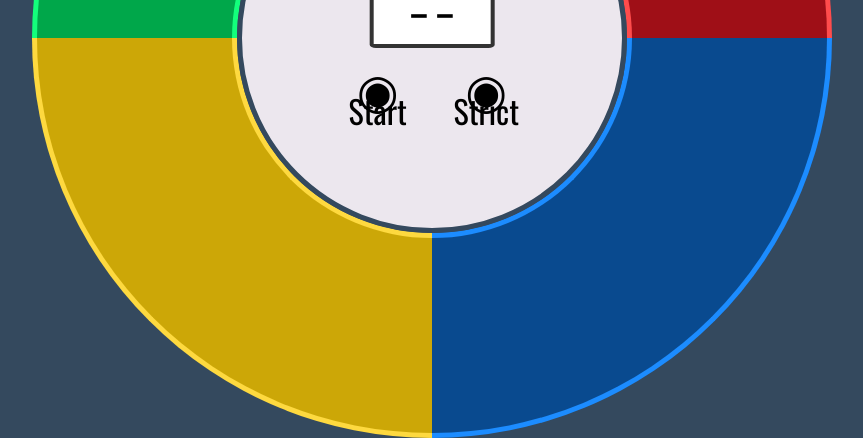
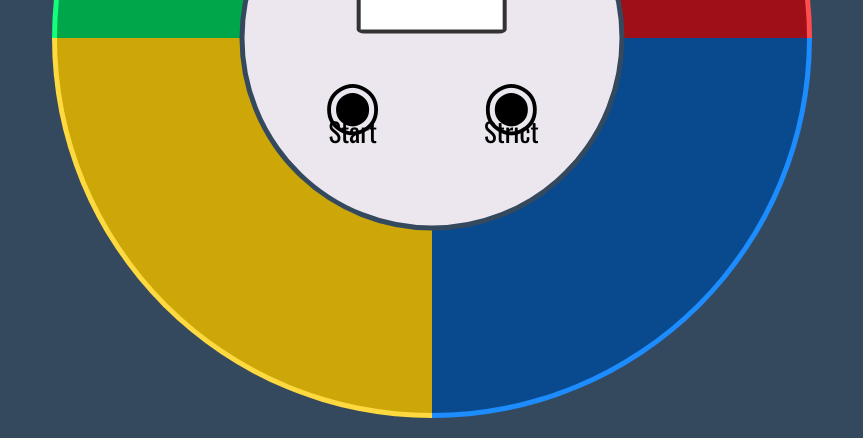
Before and after one commit to Jon1701/FCC-SimonGame, a website: page source/index.html in a window 1280 px wide. Shown: the part 362-800 px from the top of the page, without its empty margins (208-1071 px from the left). Drawn offline with nearby package versions, Linux system fonts and the light colour scheme; files that its build step writes are made by us from their sources.

Commit message:
Made app responsive

```diff
--- a/source/index.html
+++ b/source/index.html
@@ -42,28 +42,16 @@
         </div>
       </div>
 
-      <!-- Inner Donut Border -->
-      <div id="board-buttons-inner-donut" class="middle">
-        <div>
-          <div class="corner-round-topleft border-green btn"></div>
-          <div class="corner-round-topright border-red btn"></div>
-        </div>
-        <div>
-          <div class="corner-round-bottomleft border-yellow btn"></div>
-          <div class="corner-round-bottomright border-blue btn"></div>
-        </div>
-      </div>
+      <!-- Mask to prevent button press -->
+      <div id="board-mask" class="middle"></div>
 
-      <!-- Mask to prevent button press -->
-      <div id="board-mask"></div>
 
-      <!-- Control Panel Outer Donut -->
-      <div id="control-panel-outer-donut" class="middle"></div>
+      <div id="control-panel-bg" class="middle"></div>
+
 
       <!-- Control Panel -->
       <div id="control-panel" class="middle">
 
-        <!-- Title -->
         <div id="title">Simon</div>
 
         <!-- LCD -->
@@ -73,18 +61,20 @@
         <div>
           <!-- Start Button -->
           <button id="btn-start">
-            <span id="indicator-start" class="indicator-red-off">&#9673;</span><br/>
-            Start
+            <span id="indicator-start" class="indicator-symbol indicator-red-off">&#9673;</span><br/>
+            <span class="indicator-name">Start</span>
           </button>
 
           <!-- Strict Button -->
           <button id="btn-strict">
-            <span id="indicator-strict" class="indicator-yellow-off">&#9673;</span><br/>
-            Strict
+            <span id="indicator-strict" class="indicator-symbol indicator-yellow-off">&#9673;</span><br/>
+            <span class="indicator-name">Strict</span>
           </button>
         </div>
 
       </div>
+
+
     </div>
 
   </body>
--- a/source/stylesheets/_board.scss
+++ b/source/stylesheets/_board.scss
@@ -1,21 +1,13 @@
 ////////////////////////////////////////////////////////////////////////////////
 // Game Board
 ////////////////////////////////////////////////////////////////////////////////
+
 #board {
-  // Dimensions
-  width: 800px;
-  height: 800px;
-
-  // Center horizonally on page.
-  margin: 0 auto;
+  position: relative;
 
   // RGBY Button size.
   .btn {
-    display: table-cell;
-
-    // Dimensions.
-    width: 400px;
-    height: 400px;
+    position: absolute;
   }
 }
 
@@ -25,39 +17,9 @@
 #board-mask {
   position: absolute;
 
-  top: 0;
-  left: 0;
-
   width: 100%;
   height: 100%;
 
   border-radius: 100%;
   background-color: rgba(33,33,33, 0);
 }
-
-////////////////////////////////////////////////////////////////////////////////
-// Game Board Inner Donut
-////////////////////////////////////////////////////////////////////////////////
-#board-buttons-inner-donut {
-
-  // Allow click-through.
-  // Workaround since this layer just functions as an appearance layer.
-  pointer-events: none;
-
-  // Dimensions
-  width: 400px;
-  height: 400px;
-
-  // Center horizonally on page.
-  margin: 0 auto;
-
-  .btn {
-    display: table-cell;
-    background-color: $bg-color;
-
-    // Dimensions.
-    width: 200px;
-    height: 200px;
-  }
-
-}
--- a/source/stylesheets/_buttons.scss
+++ b/source/stylesheets/_buttons.scss
@@ -1,3 +1,22 @@
+#btn-green {
+  top: 0;
+  left: 0;
+}
+
+#btn-red {
+  top: 0;
+  right: 0;
+}
+
+#btn-yellow {
+  bottom: 0;
+  left: 0;
+}
+
+#btn-blue {
+  bottom: 0;
+  right: 0;
+}
 ////////////////////////////////////////////////////////////////////////////////
 // Game Button Inactive Colour
 ////////////////////////////////////////////////////////////////////////////////
--- a/source/stylesheets/_control-panel.scss
+++ b/source/stylesheets/_control-panel.scss
@@ -2,31 +2,30 @@
 // Control Panel outer donut section.
 // Shows a circular border behind the control panel.
 ////////////////////////////////////////////////////////////////////////////////
-#control-panel-outer-donut {
 
-  // Dimensions.
-  width: 380px;
-  height: 380px;
+#control-panel-bg {
+  position: absolute;
 
   // Colours.
   background-color: $color-lightgrey;
   border: solid 5px $bg-color;
   border-radius: 100%;
+}
 
-}
 
 ////////////////////////////////////////////////////////////////////////////////
 // Control Panel
 ////////////////////////////////////////////////////////////////////////////////
 #control-panel {
+
+  position: absolute;
   font-family: 'Share Tech Mono', monospace;
   background-color: none;
 
+  #title { font-size: 1.5em };
+
   // Align center.
   text-align: center;
-
-  // Game Name.
-  #title { font-size: 4.5em; }
 
   // LCD Display.
   #lcd {
@@ -35,10 +34,7 @@
     border-radius: 5%;
     outline: none;
 
-    width: 125px;
-
     font-family: 'Share Tech Mono', monospace;
-    font-size: 3em;
     color: black;
   }
 
@@ -47,22 +43,21 @@
     background-color: transparent;
     border: none;
     outline: none;
+    text-align: center;
 
     //border: solid 1px #333333;
     margin: 0;
     padding: 0;
-    width: 100px;
-    height: 125px;
+
 
     // Button Text Font.
     font-family: 'Oswald', sans-serif;
-    font-size: 2em;
     color: black;
 
     // Icon Size.
     span {
-      font-size: 1.5em;
-      line-height: 0px;
+      line-height: 15px;
+      font-size: 1em;
     };
   }
 
--- /dev/null
+++ b/source/stylesheets/_responsive-min320.scss
@@ -0,0 +1,52 @@
+@media screen and (min-width: 320px) {
+
+  $board-dim: 315px;
+
+  #board {
+
+    // Dimensions
+    width: $board-dim;
+    height: $board-dim;
+
+    // RGBY Button size.
+    .btn {
+
+      // Dimensions.
+      width: ($board-dim/2)-5px;
+      height: ($board-dim/2)-5px;
+    }
+  }
+
+  #control-panel-bg {
+
+    // Dimensions.
+    width: ($board-dim/2)-5px;
+    height: ($board-dim/2)-5px;
+
+  }
+
+  #control-panel {
+
+    #title { font-size: 1.5em };
+
+    // LCD Display.
+    #lcd {
+      width: 75%;
+      font-size: 2em;
+      margin-bottom: 0px;
+    }
+
+    // Control Panel Start/Strict Buttons.
+    #btn-start, #btn-strict {
+
+      width: 50px;
+      height: 50px;
+
+      // Icon Size.
+      .indicator-symbol { font-size: 3em; };
+      .indicator-name { font-size: 1em; };
+    }
+
+  }
+
+}
--- /dev/null
+++ b/source/stylesheets/_responsive-min480.scss
@@ -0,0 +1,54 @@
+@media screen and (min-width: 480px) {
+
+  $board-dim: 475px;
+
+  #board {
+
+    // Dimensions
+    width: $board-dim;
+    height: $board-dim;
+
+    // RGBY Button size.
+    .btn {
+
+      // Dimensions.
+      width: ($board-dim/2)-5px;
+      height: ($board-dim/2)-5px;
+    }
+  }
+
+  #control-panel-bg {
+
+    // Dimensions.
+    width: ($board-dim/2)-5px;
+    height: ($board-dim/2)-5px;
+
+  }
+
+  #control-panel {
+
+    #title { font-size: 2.5em };
+
+    // LCD Display.
+    #lcd {
+      width: 95%;
+      font-size: 3em;
+      margin-bottom: 25px;
+    }
+
+    // Control Panel Start/Strict Buttons.
+    #btn-start, #btn-strict {
+
+      width: 50px;
+      height: 50px;
+
+      span {line-height: 20px;}
+
+      // Icon Size.
+      .indicator-symbol { font-size: 4em; };
+      .indicator-name { font-size: 1.5em; };
+    }
+
+  }
+
+}
--- /dev/null
+++ b/source/stylesheets/_responsive-min768.scss
@@ -0,0 +1,54 @@
+@media screen and (min-width: 768px) {
+
+  $board-dim: 760px;
+
+  #board {
+
+    // Dimensions
+    width: $board-dim;
+    height: $board-dim;
+
+    // RGBY Button size.
+    .btn {
+
+      // Dimensions.
+      width: ($board-dim/2)-5px;
+      height: ($board-dim/2)-5px;
+    }
+  }
+
+  #control-panel-bg {
+
+    // Dimensions.
+    width: ($board-dim/2)-5px;
+    height: ($board-dim/2)-5px;
+
+  }
+
+  #control-panel {
+
+        #title { font-size: 3.5em };
+
+    // LCD Display.
+    #lcd {
+      width: 150px;
+      font-size: 4em;
+      margin-bottom: 5px;
+    }
+
+    // Control Panel Start/Strict Buttons.
+    #btn-start, #btn-strict {
+
+      width: 150px;
+      height: 150px;
+
+      span {line-height: 35px;}
+
+      // Icon Size.
+      .indicator-symbol { font-size: 5em; };
+      .indicator-name { font-size: 2em; };
+    }
+
+  }
+
+}
--- a/source/stylesheets/stylesheet.scss
+++ b/source/stylesheets/stylesheet.scss
@@ -54,3 +54,6 @@ body {
 @import "_board";
 @import "_buttons";
 @import "_control-panel";
+@import "_responsive-min320";
+@import "_responsive-min480";
+@import "_responsive-min768";
```
